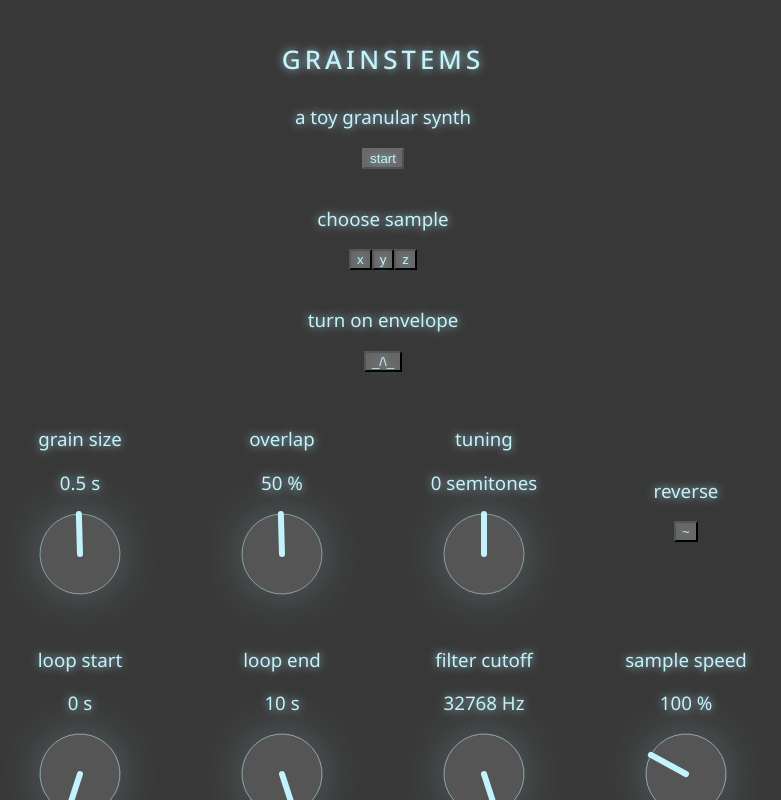
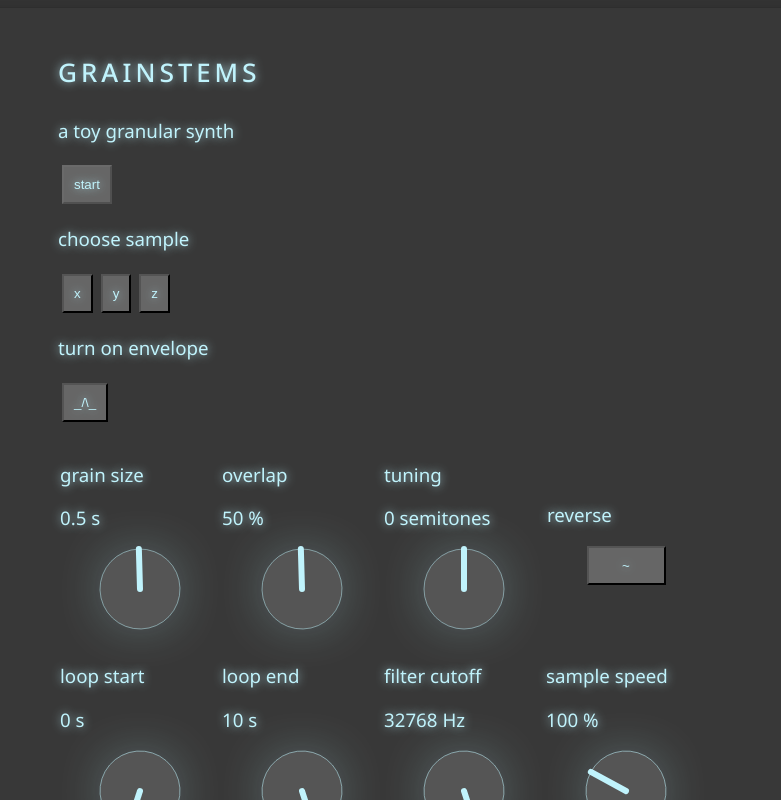
Before and after one commit to brysonpdavis/grainstems, a React (Create React App) app: page / in a window 1280 px wide. Shown: the top 800 px of the page, without its empty margins (257-1038 px from the left). Built offline with nearby package versions, Linux system fonts and the light colour scheme; no server answers.

Commit message:
tweaking a couple things

```diff
--- a/src/components/App.js
+++ b/src/components/App.js
@@ -1,4 +1,5 @@
 import React, {useState} from 'react'
+import {Paper} from '@material-ui/core'
 import piano1 from '../stems/piano1.wav'
 import piano2 from '../stems/piano2.wav'
 import piano3 from '../stems/piano3.wav'
@@ -36,7 +37,8 @@ const App = ({audioObject}) => {
 
 
     return (
-        <div>
+        <Paper elevation={4} style={{backgroundColor: '#383838', padding: '40px 80px 80px 80px'}}>
+        <div className={'interface'}>
           <h2 className={"title"}>grainstems</h2>
           <h3 className={"subtitle"}>a toy granular synth</h3>
           {
@@ -57,10 +59,10 @@ const App = ({audioObject}) => {
           <h3>{envelopeEnabled ? "turn off": "turn on"} envelope</h3>
           <button onClick={audioObject.toggleEnvelope} >_/\_</button>
           <br />
+          <br />
           {envelopeEnabled ? noteAboutKeys : null}
-          <br />
           {envelopeEnabled ? keys : null}
-          <table style={{textAlign:"center"}}>
+          <table>
             <tbody>
               <tr>
                 <NewKnob
@@ -95,7 +97,7 @@ const App = ({audioObject}) => {
                 />
                 <td>
                   <h3>reverse</h3>
-                  <button onClick={audioObject.setReverse} >~</button>
+                  <button onClick={audioObject.setReverse} style={{marginLeft: 'auto', marginRight: 'auto', display:'block', width: '50%'}}>~</button>
                 </td>
               </tr>
               <tr>
@@ -143,6 +145,7 @@ const App = ({audioObject}) => {
             </tbody>
           </table>
         </div>
+        </Paper>
     )
 }
 
--- a/src/components/NewKnob.js
+++ b/src/components/NewKnob.js
@@ -42,7 +42,7 @@ const NewKnob = (props) => {
 
     let tdStyle = {
         padding: '16px 0 16px 0',
-        width: '200px',
+        width: `${diam * 2}px`,
         position: 'relative'
 
     }
@@ -56,27 +56,32 @@ const NewKnob = (props) => {
         transform: `rotate(calc(${rotation} * 1rad))`,
         transformOrigin: '50% 50%',
         overflow: 'visible',
+        boxShadow: `0 0 60px -20px ${lineColor}`,
+        borderRadius: '50%',
+        width: 'min-content',
+        marginLeft: 'auto',
+        marginRight: 'auto',
+
     }
 
-    let knobShadowStyle = {
-        position: 'relative',
-        display: 'block',
-        width: `${diam.toString()}px`,
-        height: `${diam.toString()}px`,
-        borderRadius: '50%',
-        content: '',
-        boxShadow: `0 0 60px -20px ${lineColor}`,
-        padding: '0px',
-        marginBottom: '-40%',
-        zIndex: '-1'
-    }
+    // let knobShadowStyle = {
+    //     position: 'relative',
+    //     display: 'block',
+    //     width: `${diam.toString()}px`,
+    //     height: `${diam.toString()}px`,
+    //     borderRadius: '50%',
+    //     content: '',
+    //     boxShadow: `0 0 60px -20px ${lineColor}`,
+    //     padding: '0px',
+    //     marginBottom: '-40%',
+    //     zIndex: '-1'
+    // }
 
     return (
         <td style={tdStyle}>
             <h3>{text}</h3>
             <h3> {show(val)} {units}</h3>
             <div style={knobStyle} onPointerDown={pointerDown}>
-                <div style={knobShadowStyle}></div>
                 <svg overflow='visible' width={diam} height={diam}>
                     <g>
                         <ellipse
--- a/src/index.css
+++ b/src/index.css
@@ -1,8 +1,9 @@
 ::selection {
-    background: rgba(0, 0, 0, 0)
+    background-color: transparent;
 }
 
 h1, h2, h3 {
+    margin-top: 0px;
     text-shadow: 0px 0px 10px #c0f3fcce;
     font-family: 'Segoe UI', Tahoma, Geneva, Verdana, sans-serif;
     color: #c0f3fc;
@@ -10,21 +11,26 @@ h1, h2, h3 {
 }
 
 body {
-    background-color: #383838;
+    background-color: #333;
+    user-select: none;
+}
+
+
+.interface {
+    text-align: left;
 }
 
 button {
     color: #c0f3fc;
     text-shadow: 0px 0px 10px #c0f3fcce;
     background: #666;
-    padding: '4px';
-    margin: '4px';
+    padding: 10px;
+    margin: 4px;
 }
 
 #root {
     display: flex;
     justify-content: center;
-    text-align: center;
 }
 
 .title {
@@ -45,6 +51,11 @@ button {
 
 table {
     margin: auto;
+    text-align: left;
+}
+
+li {
+    text-align: left;
 }
 
 .visualizer {
```
